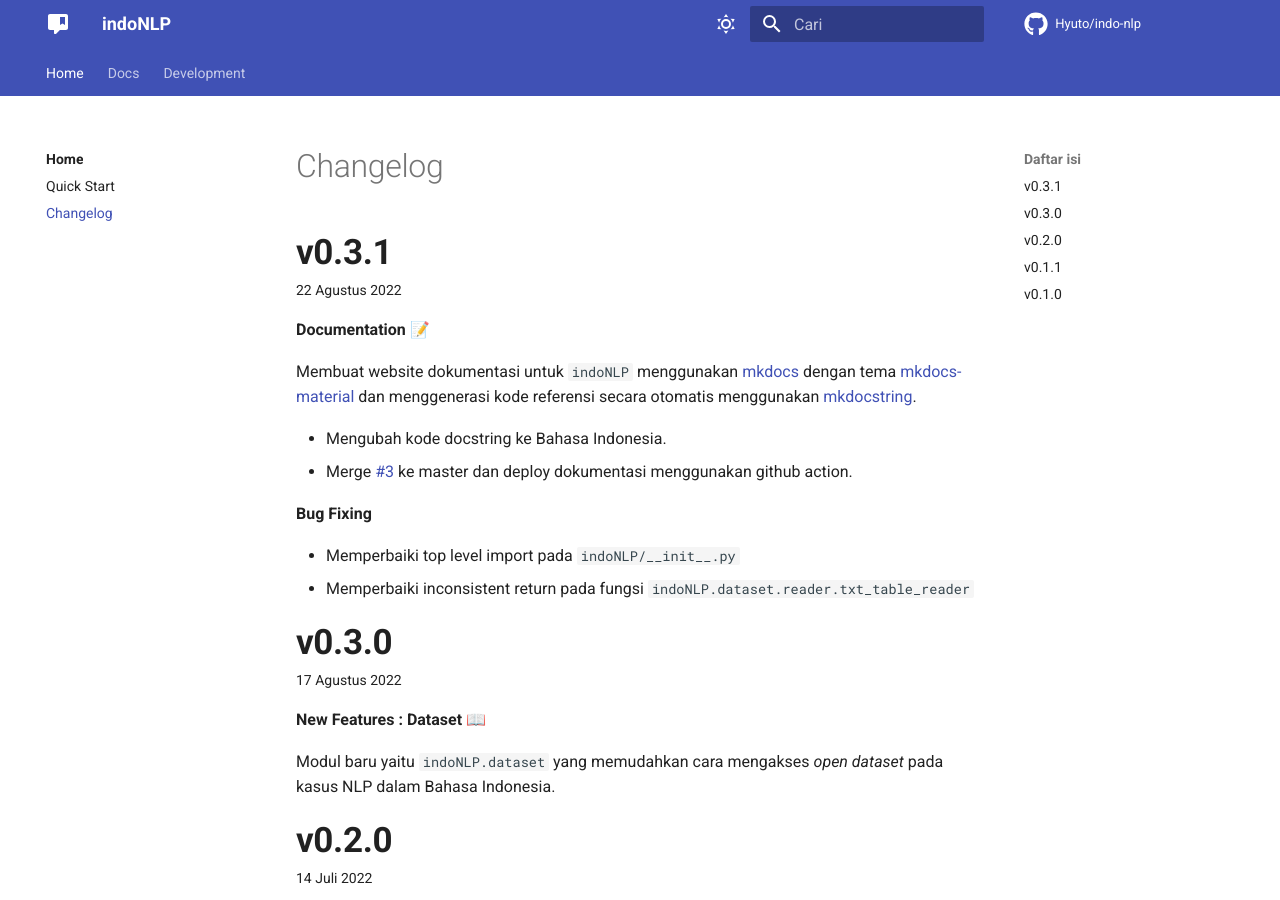
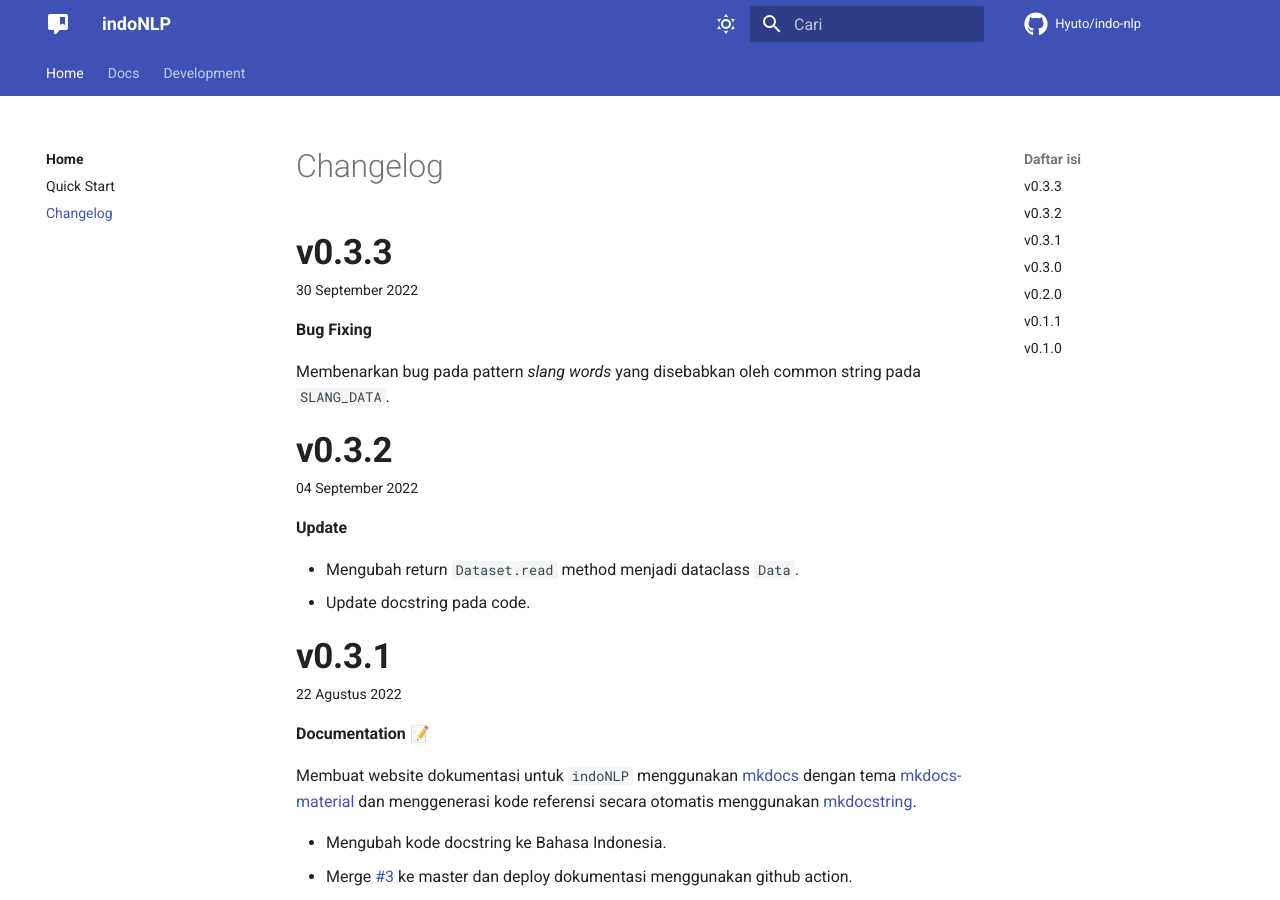
Before and after one commit to Hyuto/indo-nlp, an MkDocs documentation site: the page built from docs/changelog.md, in a window 1280 px wide and 900 px high. Built offline with MkDocs 1.6.1 and Material for MkDocs 9.7.7, drawn with Linux system fonts in a browser that asks for light colours; comment, search, counter and statistics services are not loaded.

Commit message:
Fixing deprecation error on invalid-escape-sequence and prepare release v0.3.3

```diff
--- a/docs/changelog.md
+++ b/docs/changelog.md
@@ -1,4 +1,23 @@
 # Changelog
+
+## v0.3.3 { .changelog-versions }
+
+30 September 2022
+{ .changelog-dates }
+
+**Bug Fixing**
+
+Membenarkan bug pada pattern _slang words_ yang disebabkan oleh common string pada `SLANG_DATA`.
+
+## v0.3.2 { .changelog-versions }
+
+04 September 2022
+{ .changelog-dates }
+
+**Update**
+
+- Mengubah return `Dataset.read` method menjadi dataclass `Data`.
+- Update docstring pada code.
 
 ## v0.3.1 { .changelog-versions }
 
--- a/indoNLP/__init__.py
+++ b/indoNLP/__init__.py
@@ -4,6 +4,6 @@ import indoNLP.dataset
 import indoNLP.preprocessing
 
 __all__ = ["dataset", "preprocessing"]
-__version__ = "0.3.2"
+__version__ = "0.3.3"
 __author__ = "Wahyu Setianto"
 __source__ = "https://github.com/Hyuto/indo-nlp/"
--- a/mkdocs.yml
+++ b/mkdocs.yml
@@ -87,4 +87,3 @@ extra_css:
   - extras/extra.css
 watch:
   - indoNLP
-  - tools
--- a/pyproject.toml
+++ b/pyproject.toml
@@ -1,6 +1,6 @@
 [tool.poetry]
 name = 'indoNLP'
-version = '0.3.2'
+version = '0.3.3'
 description = 'Simple python library with zero additional dependencies to make your Indonesian NLP project easier.'
 authors = ['Wahyu Setianto <wahyusetianto19@gmail.com>']
 license = 'MIT'
@@ -39,6 +39,7 @@ mkdocs = "^1.3.1"
 mkdocs-material = "^8.4.0"
 mkdocstrings = { extras = ["python"], version = "^0.19.0" }
 mkdocs-gen-files = "^0.3.5"
+ghp-import = "^2.1.0"
 
 [build-system]
 requires = ['poetry-core>=1.0.0']
```
Also changed, not shown: 3 other files.
